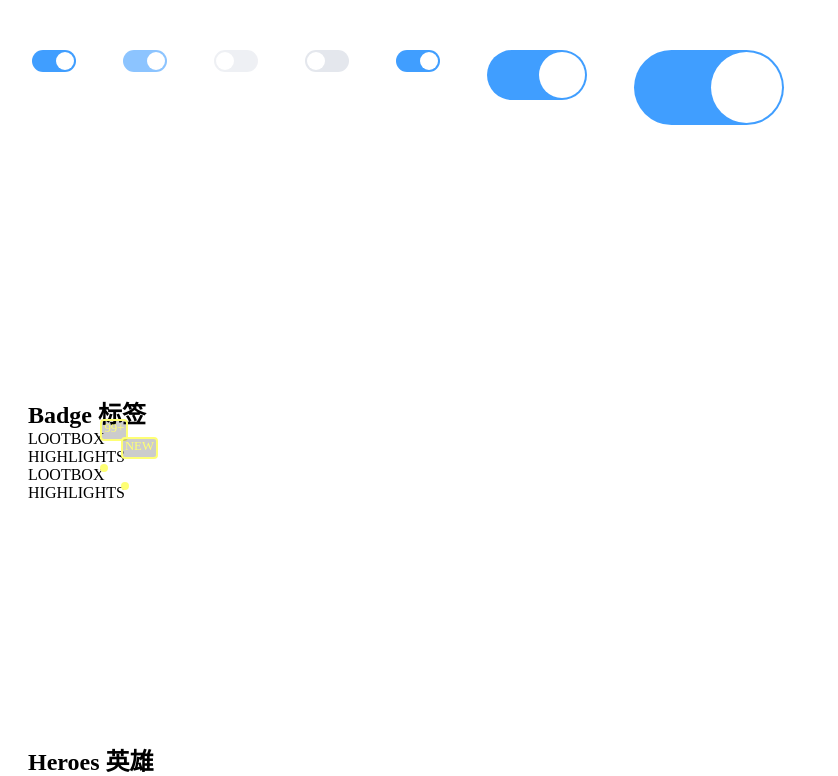
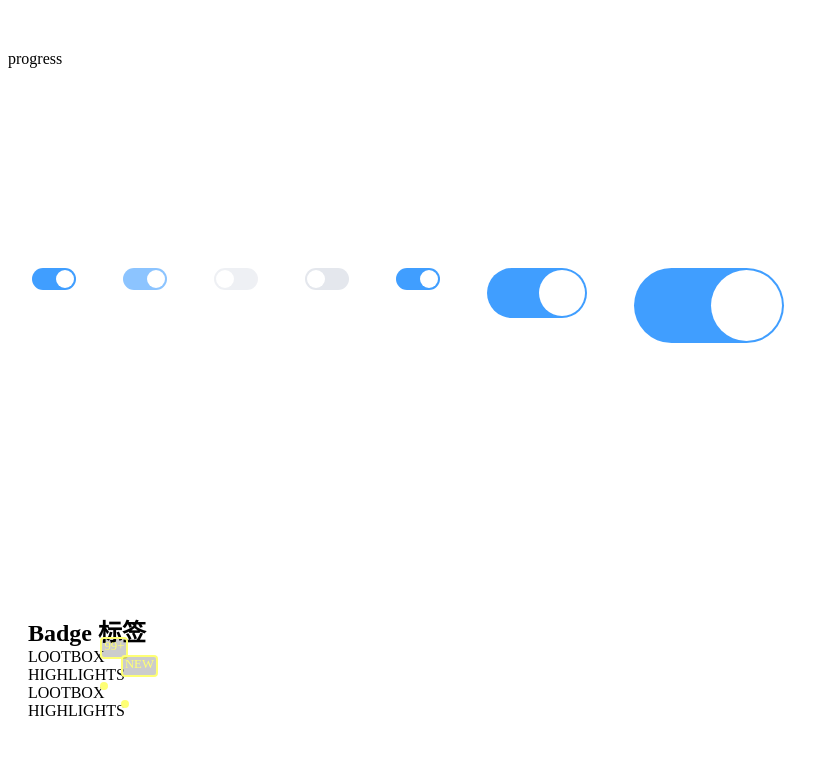
Before and after one commit to yingjieweb/league-ui, a Vue app: page / in a window 1280 px wide. Shown: the top 776 px of the page, without its empty margins (0-838 px from the left). Built offline with nearby package versions, Linux system fonts and the light colour scheme; grey boxes are pictures that could not be loaded.

Commit message:
Add Progress component

```diff
--- a/src/App.vue
+++ b/src/App.vue
@@ -1,5 +1,9 @@
 <template>
   <div id="app">
+    <section style="margin-top: 50px; margin-bottom: 200px;">
+      <lol-progress></lol-progress>
+    </section>
+
     <section style="width: 800px; display: flex; justify-content: space-around; margin-top: 50px; margin-bottom: 20px;">
       <lol-switch v-model="switchStatus1"></lol-switch>
       <lol-switch v-model="switchStatus2" disabled></lol-switch>
--- /dev/null
+++ b/src/components/Progress/LolProgress.vue
@@ -0,0 +1,17 @@
+<template>
+  <div class="lol-progress">
+      <div class="progress-inner">
+          progress
+      </div>
+  </div>
+</template>
+
+<script lang="js">
+  export default {
+    name: "LolProgress",
+  }
+</script>
+
+<style lang="scss" scoped>
+
+</style>
--- a/src/components/index.js
+++ b/src/components/index.js
@@ -26,6 +26,7 @@ import LolBadge from "./Badge/LolBadge"
 import LolCarousel from "./Carousel/LolCarousel"
 import LolCarouselItem from "./Carousel/LolCarouselItem"
 import LolSwitch from "./Switch/LolSwitch"
+import LolProgress from "./Progress/LolProgress"
 
 export default {
   LolIcon,
@@ -42,5 +43,6 @@ export default {
   LolBadge,
   LolCarousel,
   LolCarouselItem,
-  LolSwitch
+  LolSwitch,
+  LolProgress
 }
```
